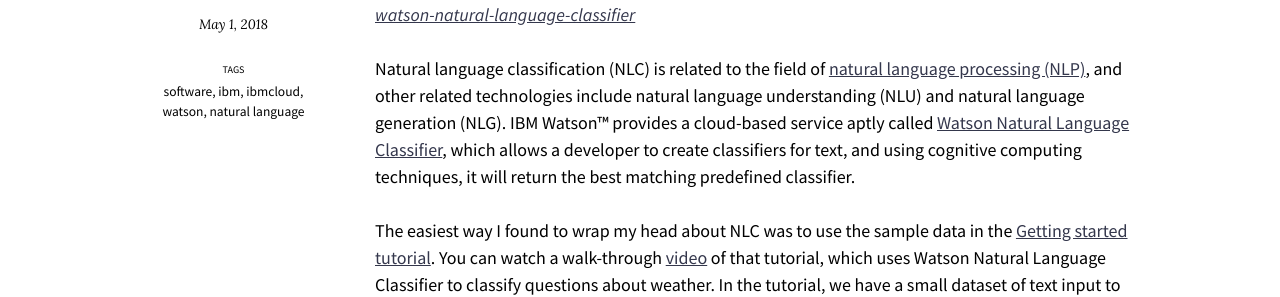
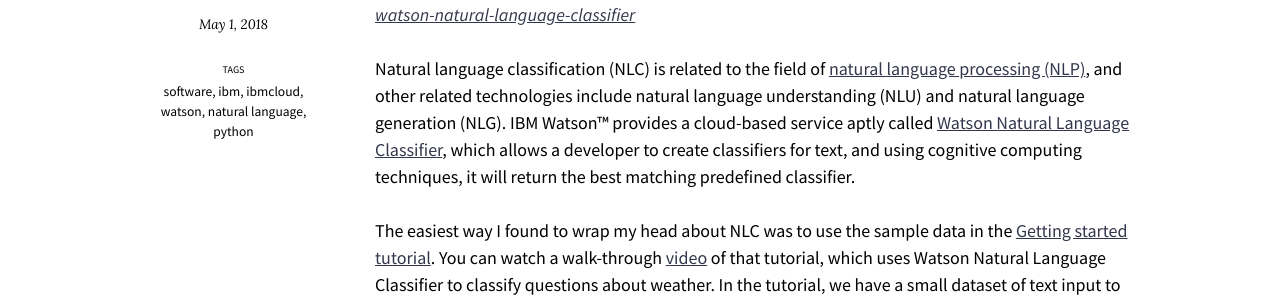
Before and after one commit to PeterGyger/stevemar.github.io, a Jekyll site: the page built from _posts/2018-05-01-learn-create-python-web-app-uses-watson-natural-language-classifier.md, in a window 1280 px wide. Shown: the part 466-763 px from the top of the page. Built offline with Jekyll 4.4.1, drawn with Linux system fonts in a browser that asks for light colours; nearby versions of some CDN libraries; a script that is not in the unit is left out.

Commit message:
Update 2018-05-01-learn-create-python-web-app-uses-watson-natural-language-classifier.md

```diff
--- a/_posts/2018-05-01-learn-create-python-web-app-uses-watson-natural-language-classifier.md
+++ b/_posts/2018-05-01-learn-create-python-web-app-uses-watson-natural-language-classifier.md
@@ -7,6 +7,7 @@
   - ibmcloud
   - watson
   - natural language
+  - python
 ---
 
 _Originally posted on [https://developer.ibm.com/code/2018/05/01/learn-create-python-web-app-uses-watson-natural-language-classifier](https://developer.ibm.com/code/2018/05/01/learn-create-python-web-app-uses-watson-natural-language-classifier)_
```
